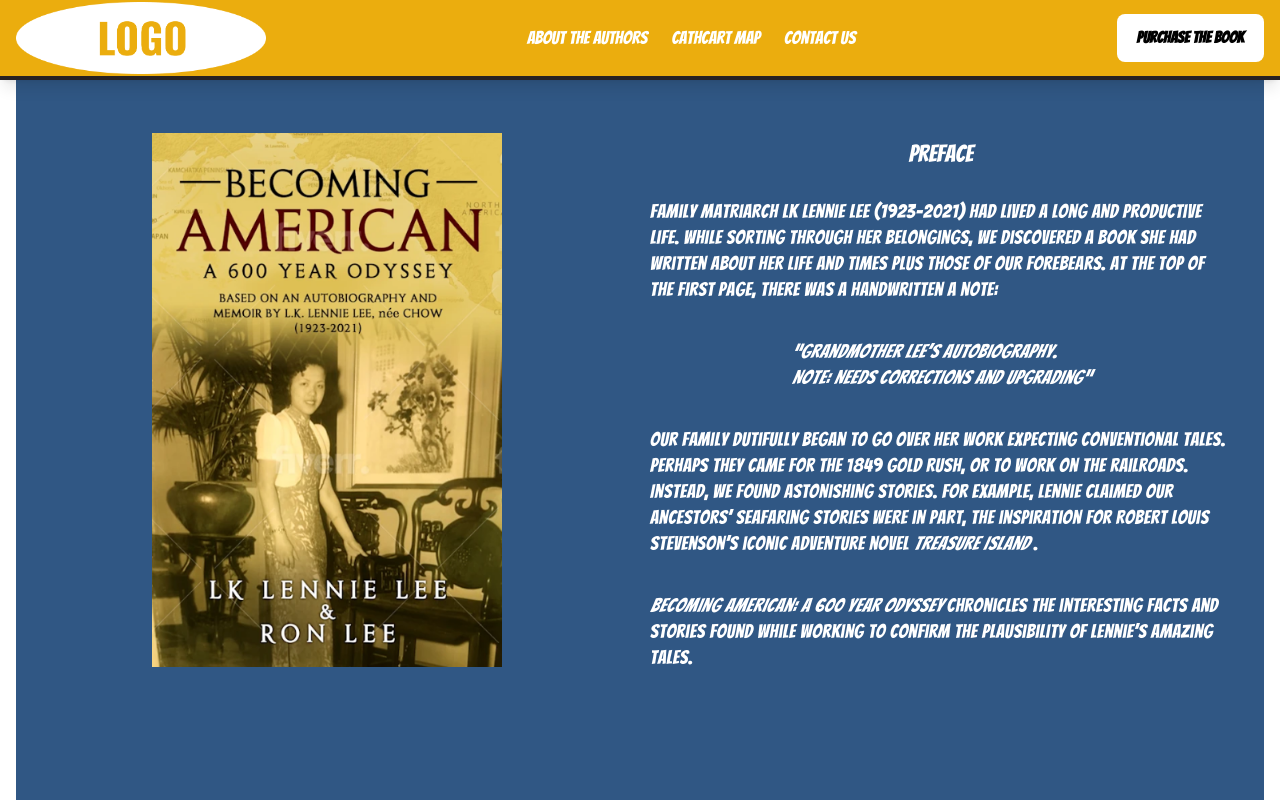
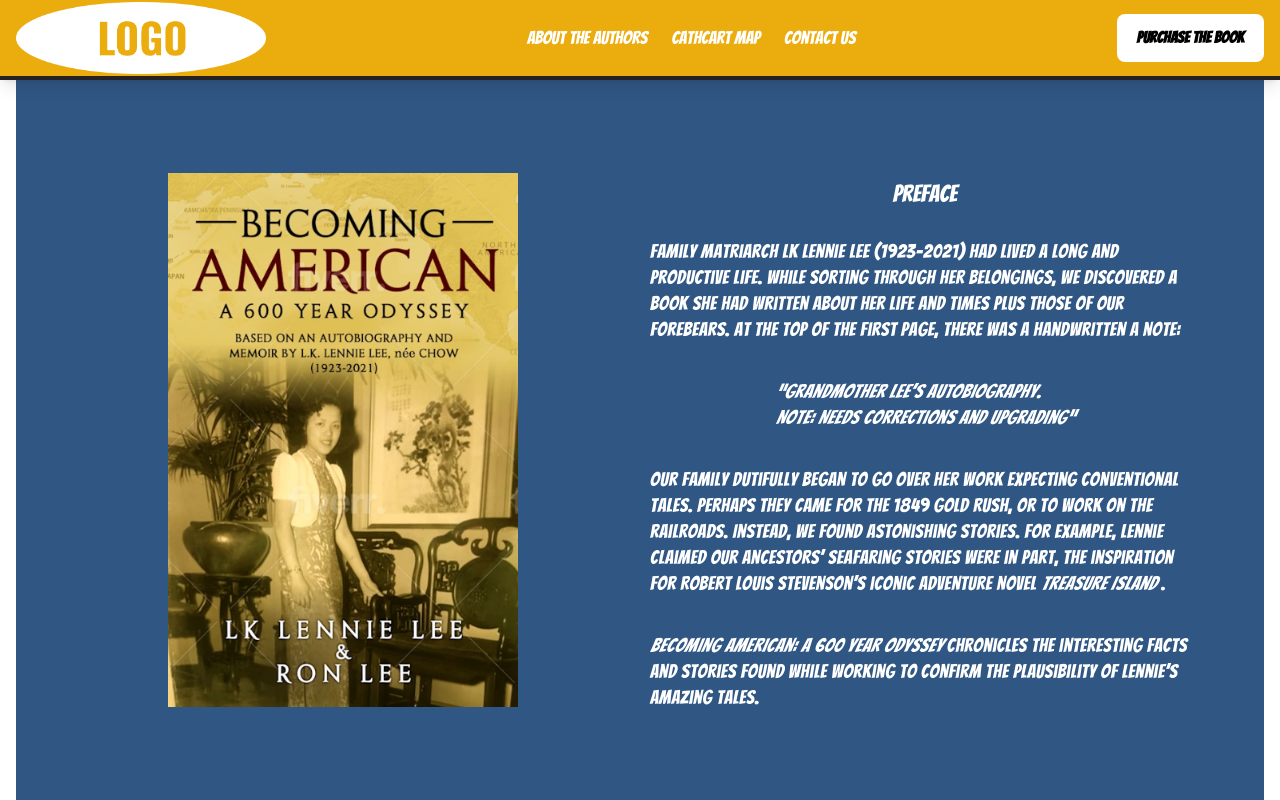
Before and after one commit to alison2686/book-map, a Next.js app: page / in a window 1280 px wide. Shown: the top 800 px of the page. Built offline with nearby package versions, Linux system fonts and the light colour scheme.

Commit message:
preface mt-20

```diff
--- a/src/components/hero/index.tsx
+++ b/src/components/hero/index.tsx
@@ -22,7 +22,7 @@ export default function Hero() {
   return (
     <div className='container mx-auto px-4'>
       <div className='w-full min-h-screen flex flex-col justify-center items-center text-white bg-seafoam'>
-        <div className='flex justify-center items-center text-center w-full'>
+        <div className='flex justify-center items-center text-center w-full p-8 mt-20'>
           <div className='grid grid-cols-1 lg:grid-cols-2 gap-1 w-full h-full'>
             {/* Image column */}
             <div className='flex justify-center lg:justify-center items-center'>
```
